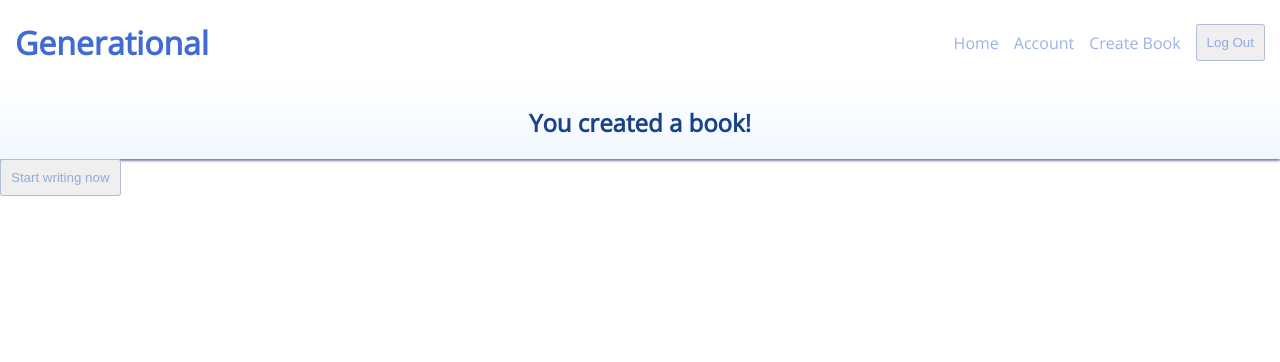
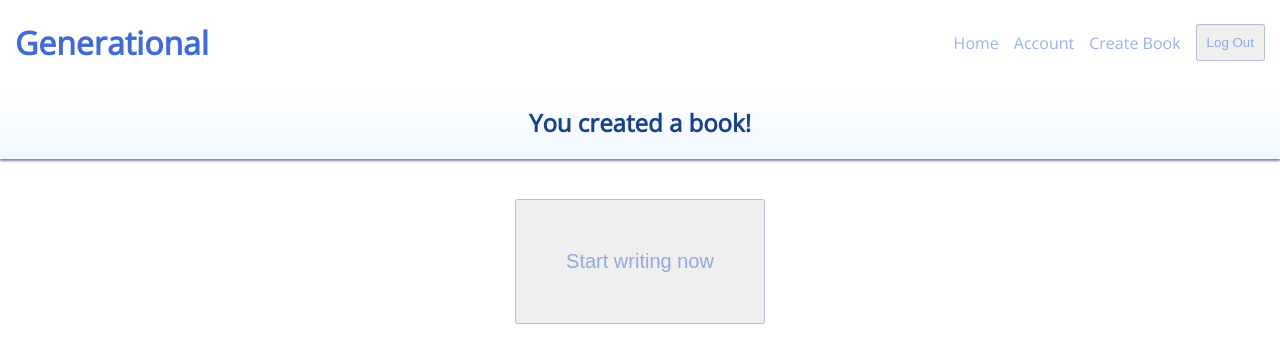
Before and after one commit to s-zimm/Generational, a React (Create React App) app in the folder front-end/: page /book/new/success/1 in a window 1280 px wide. Shown: the top 362 px of the page. Built offline with nearby package versions, Linux system fonts and the light colour scheme; no server answers.

Commit message:
Fixed promptpage component to render under correct circumstances

```diff
--- a/front-end/src/App.css
+++ b/front-end/src/App.css
@@ -76,6 +76,12 @@ input {
   outline: red 1.5px solid;
 }
 
+.sectionContainer {
+  display: flex;
+  flex-direction: column;
+  align-items: center;
+}
+
 .AccountBooksStyle {
   display: flex;
   flex-direction: column;
--- a/front-end/src/components/CreateBook/CreateBookSuccess.js
+++ b/front-end/src/components/CreateBook/CreateBookSuccess.js
@@ -24,16 +24,27 @@ class CreateBookSuccess extends Component {
     render() {
         if (this.state.books) {
             return (
-                <div>
+                <React.Fragment>
                     <PageSubHeader heading="You created a book!" />
-                    <Link to={`/book/prompts/${this.state.currentUserId}/${this.state.books[this.state.books.length - 1] + 1}`}><button>Start writing now</button></Link>
-                </div>
+                    <div style={this.style} className="sectionContainer">
+                        <Link to={`/book/prompts/${this.state.currentUserId}/${this.state.books[this.state.books.length - 1] + 1}`}><button style={this.linkStyle} >Start writing now</button></Link>
+                    </div>
+                </React.Fragment>
             )
         } else {
             return <div> </div>
         }
 
     }
+
+    style = {
+        margin: '40px'
+    }
+
+    linkStyle = {
+        padding: '50px',
+        fontSize: '20px'
+    }
 }
 
 export default CreateBookSuccess;
--- a/front-end/src/components/Prompts/PromptPage.js
+++ b/front-end/src/components/Prompts/PromptPage.js
@@ -114,7 +114,7 @@ class PromptPage extends Component {
     }
 
     render() {
-        if (this.state.ownerId && this.state.contributors && this.state.currentUserId) {
+        if (this.state.ownerId && this.state.contributors && this.state.currentUserId && this.state.bookInfo) {
             if (this.state.currentUserId === this.state.bookInfo.ownerId || this.state.contributors.includes(this.state.currentUserId)) {
                 if (this.state.bookInfo && this.state.promptData) {
                     return (
```
